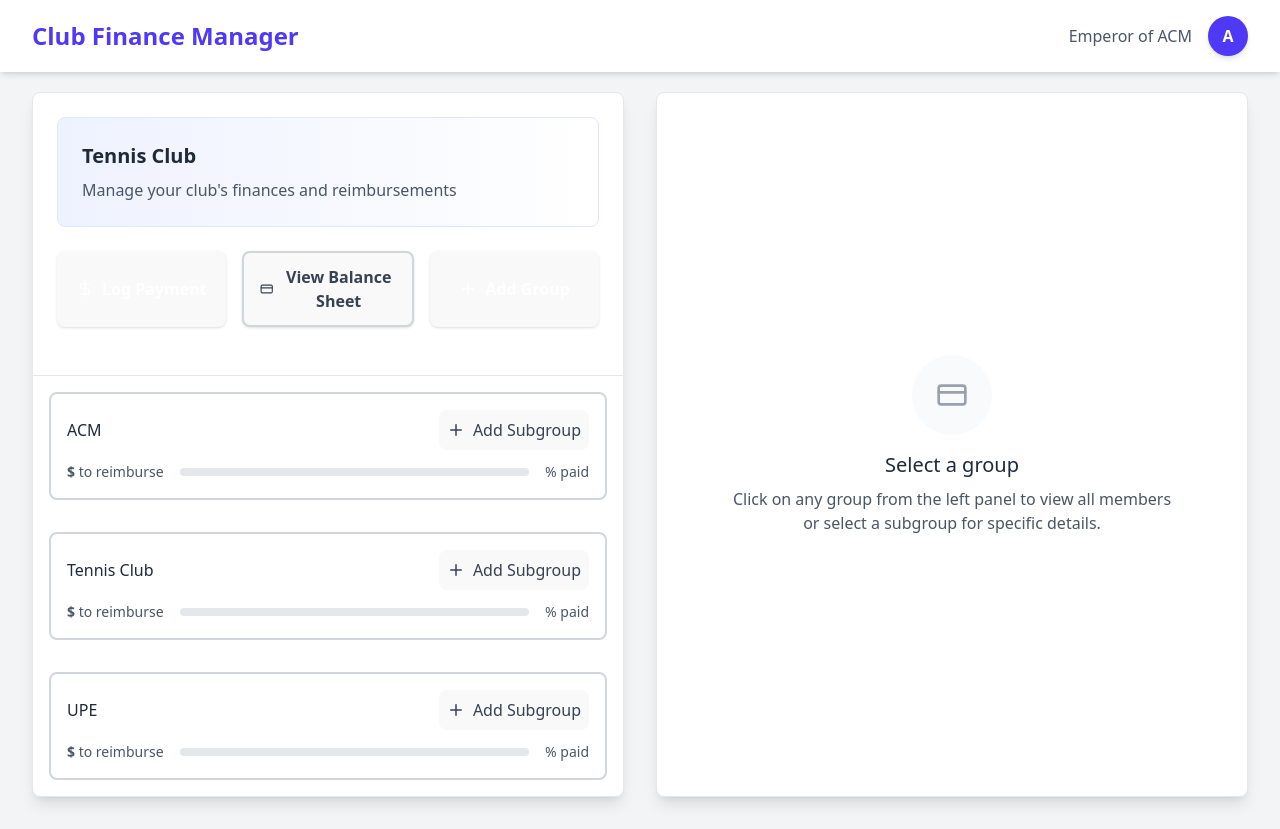
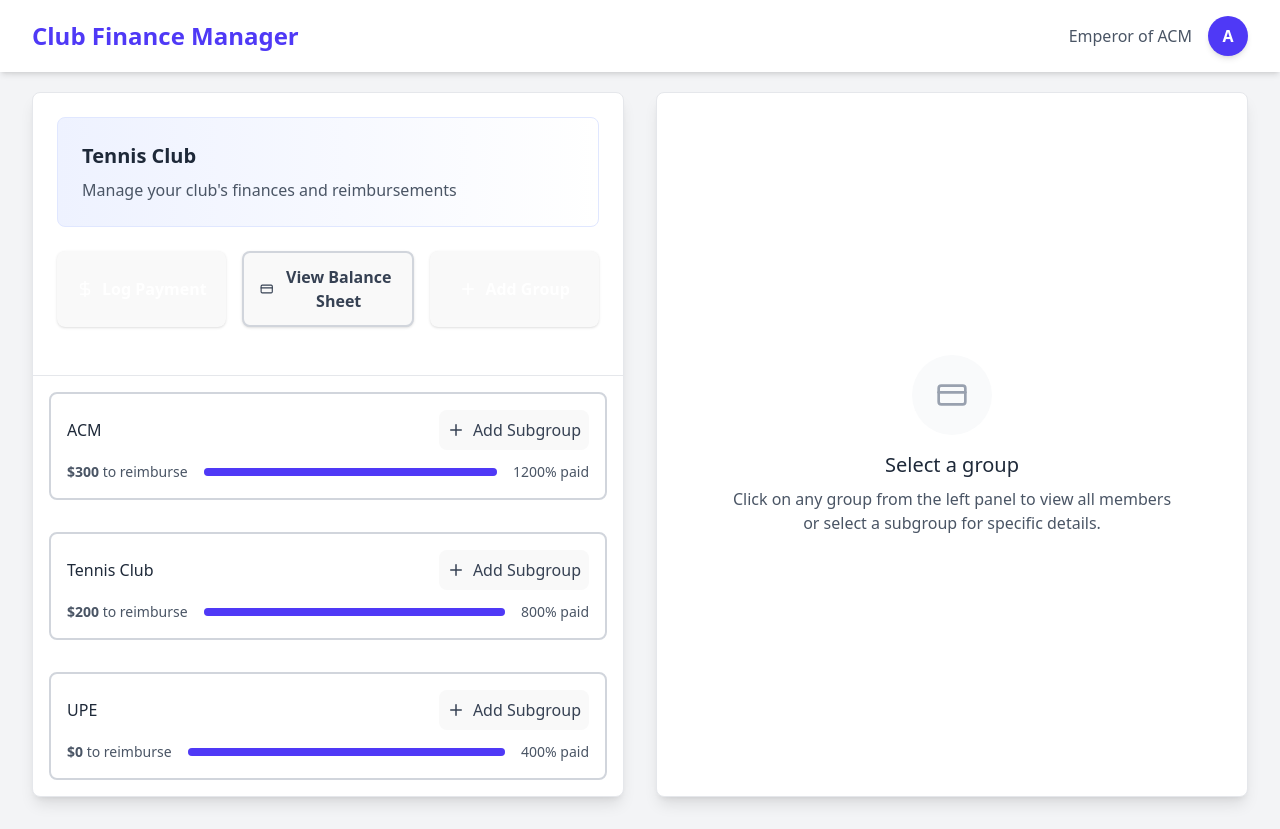
Before and after one commit to zachthefischer/TallyUp, a React (Vite) app in the folder web-app/: page /dashboard in a window 1280 px wide. Built offline with nearby package versions, Linux system fonts and the light colour scheme.

Commit message:
Sub group name changes and state changes

```diff
--- a/web-app/src/components/subpages/EventDetails.tsx
+++ b/web-app/src/components/subpages/EventDetails.tsx
@@ -4,37 +4,37 @@ import MembersList from '../MembersList';
 
 interface EventSelectProps {
     groups: Group[];
-    activeGroup: number | null;
     activeSubGroup: number | null;
+    activeSubSubGroup: number | null;
 }
 
 export default function EventSelect(
     {   groups,
-        activeGroup,
         activeSubGroup,
+        activeSubSubGroup,
     }: EventSelectProps) {
 
 
     return (
         <div className="w-1/2 bg-white rounded-lg shadow-lg border border-gray-200">
-              {activeGroup !== null && activeSubGroup !== null ? (
+              {activeSubGroup !== null && activeSubSubGroup !== null ? (
                 <MembersList
-                  members={groups[activeGroup].subGroups[activeSubGroup].members}
-                  groupName={groups[activeGroup].name}
-                  subCategoryName={groups[activeGroup].subGroups[activeSubGroup].name}
+                  members={groups[activeSubGroup].subGroups[activeSubSubGroup].members}
+                  groupName={groups[activeSubGroup].name}
+                  subCategoryName={groups[activeSubGroup].subGroups[activeSubSubGroup].name}
                   onEditMembers={() => {
                     // Here you would handle editing members
-                    console.log('Editing members for:', groups[activeGroup].subGroups[activeSubGroup].name);
+                    console.log('Editing members for:', groups[activeSubGroup].subGroups[activeSubSubGroup].name);
                   }}
                 />
-              ) : activeGroup !== null ? (
+              ) : activeSubGroup !== null ? (
                 <div className="p-6">
                   <div className="mb-6">
-                    <h2 className="text-2xl font-semibold text-gray-800">{groups[activeGroup].name}</h2>
+                    <h2 className="text-2xl font-semibold text-gray-800">{groups[activeSubGroup].name}</h2>
                     <p className="text-gray-600 mt-1">All Members</p>
                   </div>
                   <div className="space-y-4">
-                    {groups[activeGroup].subGroups.flatMap(subCat => subCat.members).map((member, idx) => (
+                    {groups[activeSubGroup].subGroups.flatMap(subCat => subCat.members).map((member, idx) => (
                       <div
                         key={`${member.id}-${idx}`}
                         className="p-4 border border-gray-200 rounded-lg hover:shadow-md transition-shadow duration-200 ease-in-out"
--- a/web-app/src/components/subpages/EventSelect.tsx
+++ b/web-app/src/components/subpages/EventSelect.tsx
@@ -5,10 +5,10 @@ import { Group } from "../../types/Group";
 
 interface EventSelectProps {
     groups: Group[];
-    activeGroup: number | null;
-    setActiveGroup: React.Dispatch<SetStateAction<number | null>>;
     activeSubGroup: number | null;
-    setActiveSubGroup: React.Dispatch<SetStateAction<number | null>>;
+    setActiveSubGroup: Dispatch<SetStateAction<number | null>>;
+    activeSubSubGroup: number | null;
+    setActiveSubSubGroup: Dispatch<SetStateAction<number | null>>;
 
     // Show modals
     setShowPaymentModal: Dispatch<SetStateAction<boolean>>;
@@ -20,10 +20,10 @@ interface EventSelectProps {
 
 export default function EventSelect(
     { groups,
-        activeGroup,
-        setActiveGroup,
         activeSubGroup,
         setActiveSubGroup,
+        activeSubSubGroup,
+        setActiveSubSubGroup,
         setShowPaymentModal,
         setShowBalanceSheet,
         setShowAddGroupModal,
@@ -66,12 +66,12 @@ export default function EventSelect(
             <div className="flex flex-col gap-4">
                 <div
                 className={`p-4 rounded-lg border-2 border-gray-300 hover:border-indigo-600 transition-colors duration-150 ease-in-out
-                    ${activeGroup === index ? "border-indigo-600 bg-indigo-50" : ""}`}
+                    ${activeSubGroup === index ? "border-indigo-600 bg-indigo-50" : ""}`}
                 >
                 <div className="flex items-center justify-between">
                     <span
                     className="font-medium text-gray-800 flex-1 cursor-pointer"
-                    onClick={() => setActiveGroup(activeGroup === index ? null : index)}
+                    onClick={() => setActiveSubGroup(activeSubGroup === index ? null : index)}
                     >
                     {group.name}
                     </span>
@@ -88,33 +88,34 @@ export default function EventSelect(
                     </button>
                 </div>
                 <div className="flex items-center gap-4 text-sm text-gray-600 mt-3">
-                    <span className="whitespace-nowrap"><span className="font-semibold">${group.amountToReimburse}</span> to reimburse</span>
+                    <span className="whitespace-nowrap"><span className="font-semibold">${group.owed}</span> to reimburse</span>
                     <div className="relative flex-1 h-2 bg-gray-200 rounded-full overflow-hidden">
+                    {/* TODO - there should be a total due  */}
                     <div
                         className="absolute top-0 left-0 h-full bg-indigo-600 transition-all duration-500 ease-out"
-                        style={{ width: `${group.percentPaid}%` }}
+                        style={{ width: `${group.paid}%` }}
                     ></div>
                     </div>
-                    <span className="whitespace-nowrap">{group.percentPaid}% paid</span>
+                    <span className="whitespace-nowrap">{group.paid}% paid</span>
                 </div>
                 </div>
             </div>
 
-            {activeGroup === index && (
+            {activeSubGroup === index && (
                 <div className="mt-2 ml-4 space-y-2">
-                {group.subGroups.map((subCategory, subIndex) => (
+                {group.subGroups.map((subSubGroup, subIndex) => (
                     <div
-                    key={subCategory.id}
+                    key={subSubGroup.id}
                     className={`p-3 rounded-lg cursor-pointer hover:bg-gray-100 transition-colors duration-150 ease-in-out
-                        ${activeSubGroup === subIndex ?
+                        ${activeSubSubGroup === subIndex ?
                         "bg-gray-100 border-l-4 border-l-indigo-400" : ""
                         }`}
-                    onClick={() => setActiveSubGroup(activeSubGroup === subIndex ? null : subIndex)}
+                    onClick={() => setActiveSubSubGroup(activeSubSubGroup === subIndex ? null : subIndex)}
                     >
                     <div className="flex items-center justify-between">
-                        <div className="font-medium text-sm text-gray-700">{subCategory.name}</div>
+                        <div className="font-medium text-sm text-gray-700">{subSubGroup.name}</div>
                         <div className="text-xs text-gray-500">
-                        {subCategory.members.length} member{subCategory.members.length !== 1 ? 's' : ''}
+                        {subSubGroup.members.length} member{subSubGroup.members.length !== 1 ? 's' : ''}
                         </div>
                     </div>
                     </div>
--- a/web-app/src/pages/Dashboard.tsx
+++ b/web-app/src/pages/Dashboard.tsx
@@ -12,28 +12,41 @@ import EventDetails from "../components/subpages/EventDetails";
 
 // Main App Component
 export default function Dashboard() {
-  const [activeGroup, setActiveGroup = () => {
-    setState(1); // Transition to state 2
-    console.log("Active group set to:", activeGroup);
-  }] = useState<number | null>(null);
-  const [activeSubGroup, setActiveSubGroup = () => {
-    setState(2); // Transition to state 2
-  }] = useState<number | null>(null);
+  const [activeGroup, _setActiveGroup] = useState<number | null>(null);
+  const [activeSubGroup, _setActiveSubGroup] = useState<number | null>(null);
+  const [activeSubSubGroup, _setActiveSubSubGroup ] = useState<number | null>(null);
 
   const [showBalanceSheet, setShowBalanceSheet] = useState(false);
   const [showPaymentModal, setShowPaymentModal] = useState(false);
   const [showAddGroupModal, setShowAddGroupModal] = useState(false);
   const [showAddSubgroupModal, setShowAddSubgroupModal] = useState(false);
   const [selectedGroupForSubgroup, setSelectedGroupForSubgroup] = useState<string>("");
-  const [state, setState] = useState(1); // Initial state is 1
+  const [pageState, setPageState] = useState(1); // Initial state is 1
+
+  const setActiveGroup = (newValue: number | null) => {
+    _setActiveGroup(newValue);
+    _setActiveSubGroup(null);
+    _setActiveSubSubGroup(null);
+    setPageState(1);
+    console.log("Active group set to:", pageState);
+  };
+
+  const setActiveSubGroup = (newValue: number | null) => {
+    _setActiveSubGroup(newValue);
+    _setActiveSubSubGroup(null);
+    setPageState(2);
+    console.log("Active group set to:", pageState);
+  };
+
+  const setActiveSubSubGroup = (newValue: number | null) => {
+    _setActiveSubSubGroup(newValue);
+    setPageState(3);
+    console.log("Active group set to:", pageState);
+  };
 
 
-  const handleBox2Click = () => {
-    setState(3); // Transition to state 3
-  };
-
   const handleBack = () => {
-    setState(Math.max(state - 1, 1)); // Transition to state 3
+    setPageState(Math.max(pageState - 1, 1)); // Transition to state 3
   };
 
   const groups: Group[] = [
@@ -229,10 +242,10 @@ export default function Dashboard() {
 
             <EventSelect
               groups={groups}
-              activeGroup={activeGroup}
-              setActiveGroup={setActiveGroup}
               activeSubGroup={activeSubGroup}
-              setActiveSubGroup={setActiveSubGroup}
+              setActiveSubGroup={(value) => setActiveSubGroup(value as number | null)}
+              activeSubSubGroup={activeSubSubGroup}
+              setActiveSubSubGroup={(value) => setActiveSubSubGroup(value as number | null)}
               setShowBalanceSheet={setShowBalanceSheet}
               setShowPaymentModal={setShowPaymentModal}
               setShowAddGroupModal={setShowAddGroupModal}
@@ -242,8 +255,8 @@ export default function Dashboard() {
 
             <EventDetails
               groups={groups}
-              activeGroup={activeGroup}
               activeSubGroup={activeSubGroup}
+              activeSubSubGroup={activeSubSubGroup}
             />
 
           </div>
```
